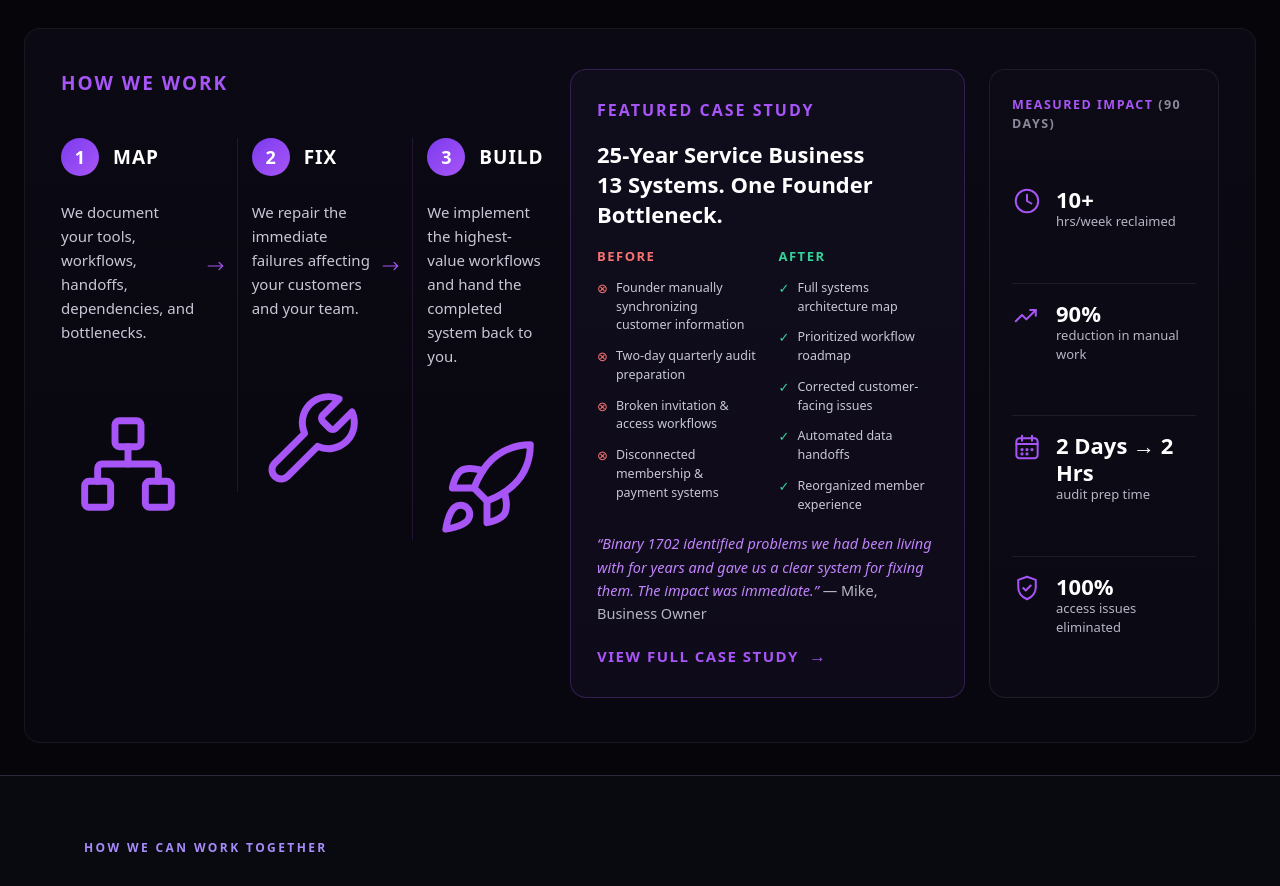
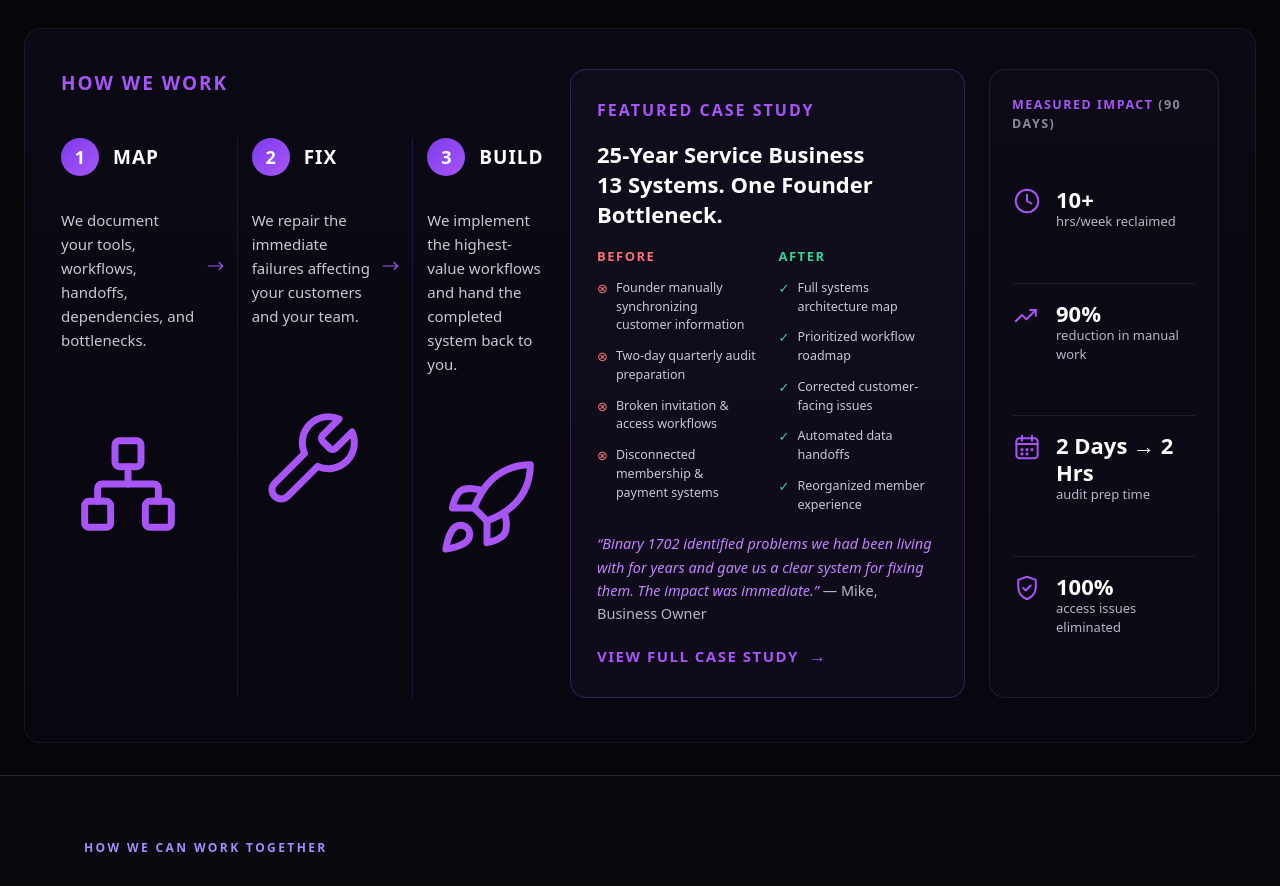
Before and after one commit to sun2ii/binary1702, a Next.js app: page / in a window 1280 px wide. Shown: the part 1260-2146 px from the top of the page. Built offline with nearby package versions, Linux system fonts and the light colour scheme.

Commit message:
How We Work: nudge description/icons down, extend column dividers full height

```diff
--- a/src/app/(marketing)/page.tsx
+++ b/src/app/(marketing)/page.tsx
@@ -560,7 +560,7 @@ function HowWeWork() {
           <h2 className="mb-6 font-heading text-[19px] font-bold tracking-[2px] text-violet-bright">
             HOW WE WORK
           </h2>
-          <div className="grid flex-1 content-start items-start gap-3 pt-4 sm:grid-cols-[minmax(0,1fr)_18px_minmax(0,1fr)_18px_minmax(0,1fr)]">
+          <div className="grid flex-1 gap-3 pt-4 sm:grid-cols-[minmax(0,1fr)_18px_minmax(0,1fr)_18px_minmax(0,1fr)]">
             {steps.map((s, i) => (
               <div key={s.n} className="contents">
                 {i > 0 && (
@@ -581,8 +581,8 @@ function HowWeWork() {
                       {s.title}
                     </h3>
                   </div>
-                  <p className="text-[15px] leading-[1.6] text-[#C9C7D6]">{s.body}</p>
-                  <div className="flex items-center justify-center pt-8 text-violet-bright sm:pt-11">
+                  <p className="mt-2 text-[15px] leading-[1.6] text-[#C9C7D6]">{s.body}</p>
+                  <div className="flex items-center justify-center pt-10 text-violet-bright sm:pt-14">
                     <StepIcon kind={s.icon} />
                   </div>
                 </div>
```
